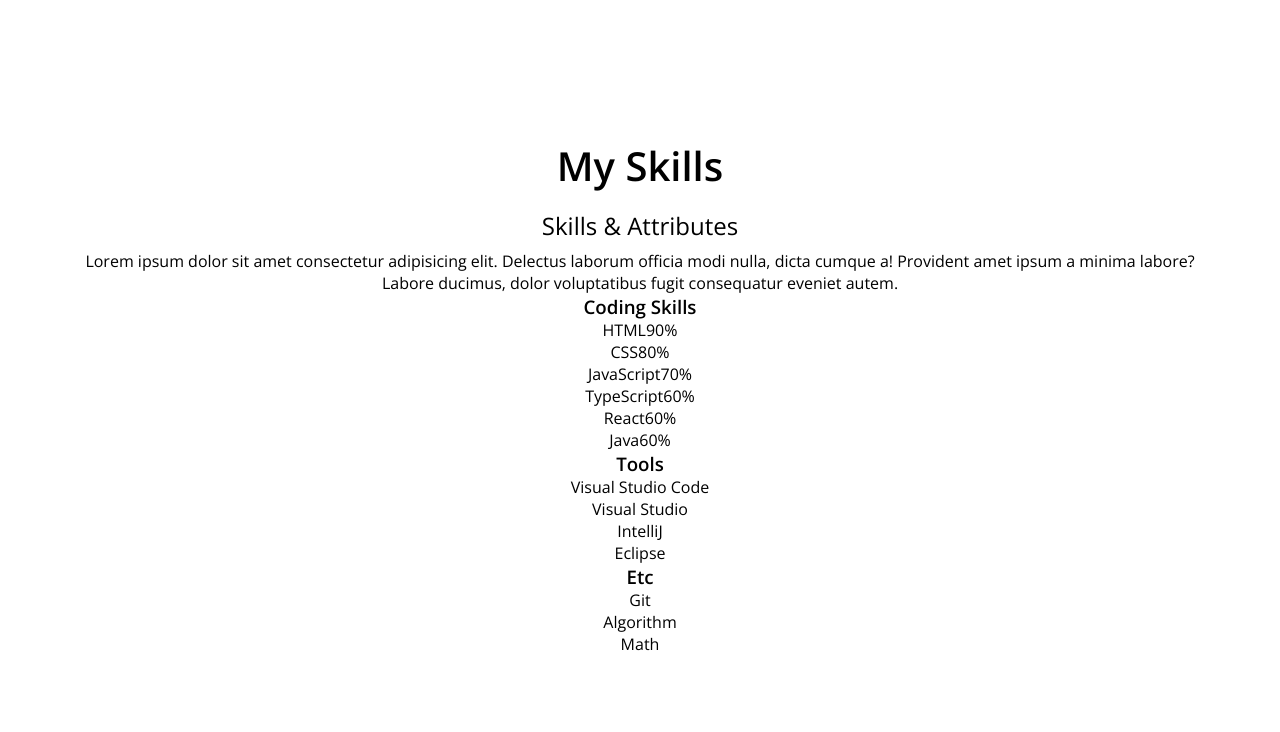
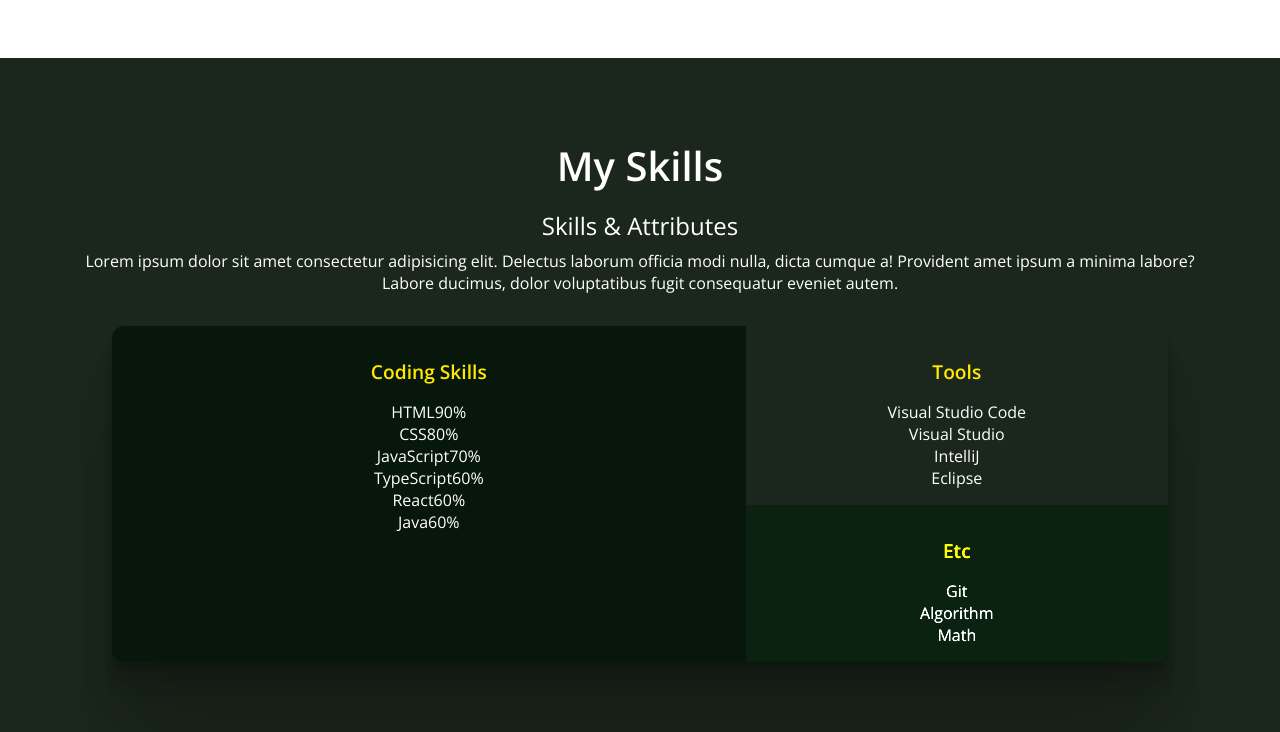
Before and after one commit to jooho2055/Portfolio, a plain HTML site: page index.html in a window 1280 px wide. Shown: the part 1468-2200 px from the top of the page. Drawn offline with nearby package versions, Linux system fonts and the light colour scheme.

Commit message:
CSS-Skills-2

```diff
--- a/css/style.css
+++ b/css/style.css
@@ -229,3 +229,46 @@ button:focus {
 	height: 50px;
 	object-fit: contain;
 }
+
+/*
+
+
+*/
+
+/* Skills */
+#skills {
+	background-color: var(--color-primary-variant);
+	color: var(--color-text);
+}
+
+.skills {
+	display: grid;
+	grid-template-columns: 6fr 4fr;
+	margin: 2rem 3rem;
+	border-radius: 12px;
+	overflow: hidden;
+	box-shadow: 0 2.8px 2.2px rgba(0, 0, 0, 0.034), 0 6.7px 5.3px rgba(0, 0, 0, 0.048),
+		0 12.5px 10px rgba(0, 0, 0, 0.06), 0 22.3px 17.9px rgba(0, 0, 0, 0.072),
+		0 41.8px 33.4px rgba(0, 0, 0, 0.086), 0 100px 80px rgba(0, 0, 0, 0.12);
+}
+
+.skills__title {
+	color: var(--color-accent);
+	margin: 1rem 0;
+	font-size: 1.2rem;
+}
+.skills__coding {
+	grid-row: span 2;
+	padding: 1rem;
+	background-color: var(--color-primary);
+}
+
+.skills__tools {
+	padding: 1rem;
+}
+
+.skills__etc {
+	padding: 1rem;
+	background-color: var(--color-primary);
+	filter: brightness(150%);
+}
--- a/index.html
+++ b/index.html
@@ -117,6 +117,7 @@
 			</section>
 			<!-- Skills -->
 			<section id="skills" class="section">
+				<div class="max-container">
 					<h2 class="title">My Skills</h2>
 					<p class="description">Skills & Attributes</p>
 					<p>
@@ -126,8 +127,8 @@
 					</p>
 
 					<div class="skills">
-					<section class="skills_coding">
-						<h3>Coding Skills</h3>
+						<section class="skills__coding">
+							<h3 class="skills__title">Coding Skills</h3>
 							<ul>
 								<li>
 									<div><span>HTML</span><span>90%</span></div>
@@ -156,7 +157,7 @@
 							</ul>
 						</section>
 						<section class="skills__tools">
-						<h3>Tools</h3>
+							<h3 class="skills__title">Tools</h3>
 							<ul>
 								<li>Visual Studio Code</li>
 								<li>Visual Studio</li>
@@ -165,13 +166,14 @@
 							</ul>
 						</section>
 						<section class="skills__etc">
-						<h3>Etc</h3>
+							<h3 class="skills__title">Etc</h3>
 							<ul>
 								<li>Git</li>
 								<li>Algorithm</li>
 								<li>Math</li>
 							</ul>
 						</section>
+					</div>
 				</div>
 			</section>
 			<!-- Work -->
```
Lines whose indentation alone changed are shown as unchanged.
